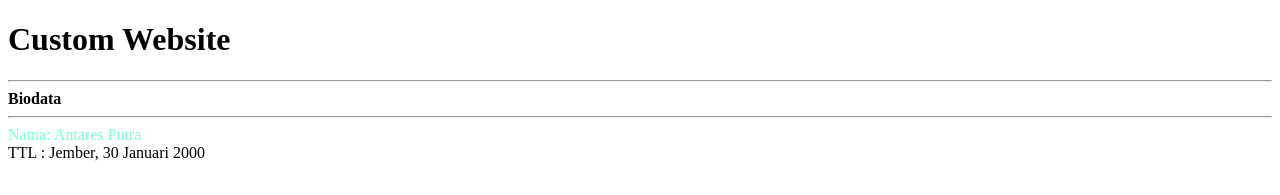
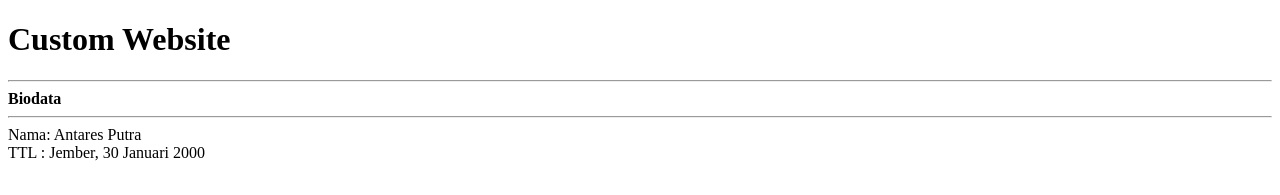
Before and after one commit to project-ant/FrontEnd-WebDev, a plain HTML site: page My_Website.html in a window 1280 px wide. Shown: the top 195 px of the page. Drawn offline with Linux system fonts and the light colour scheme.

Commit message:
My Website

```diff
--- a/My_Website.html
+++ b/My_Website.html
@@ -12,7 +12,7 @@
         <hr>
         <b>Biodata</b>
         <hr>
-        <span style="color:aquamarine">Nama: Antares Putra</span> <br>
+        <span style="color:black">Nama: Antares Putra</span> <br>
         TTL : Jember, 30 Januari 2000<br>
         <br>
         <br>
```
